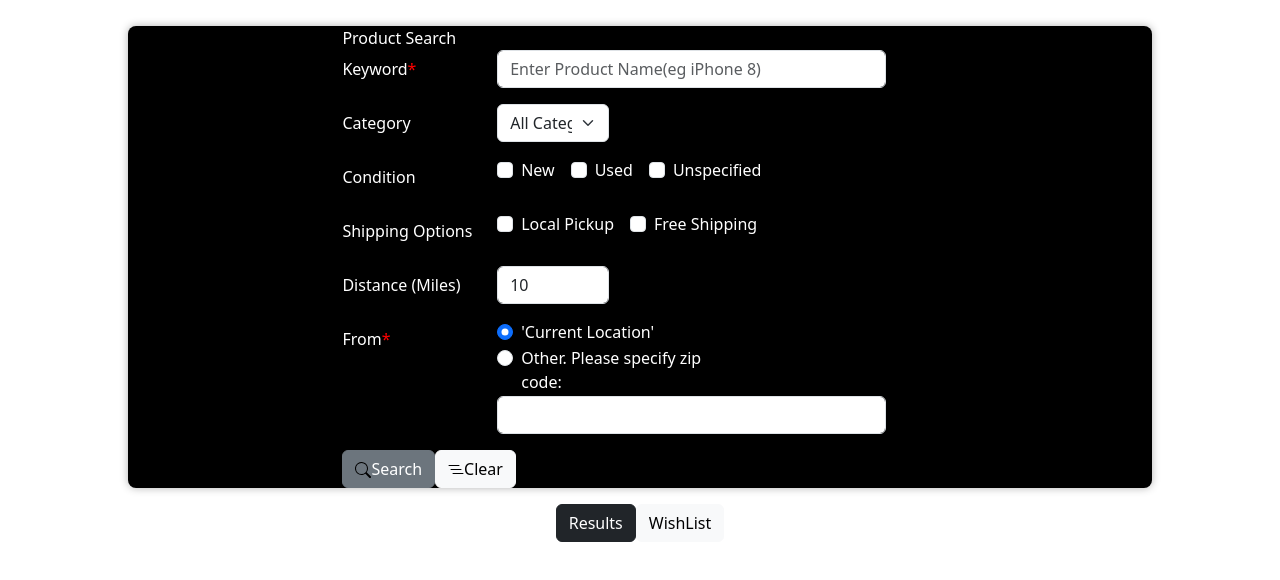
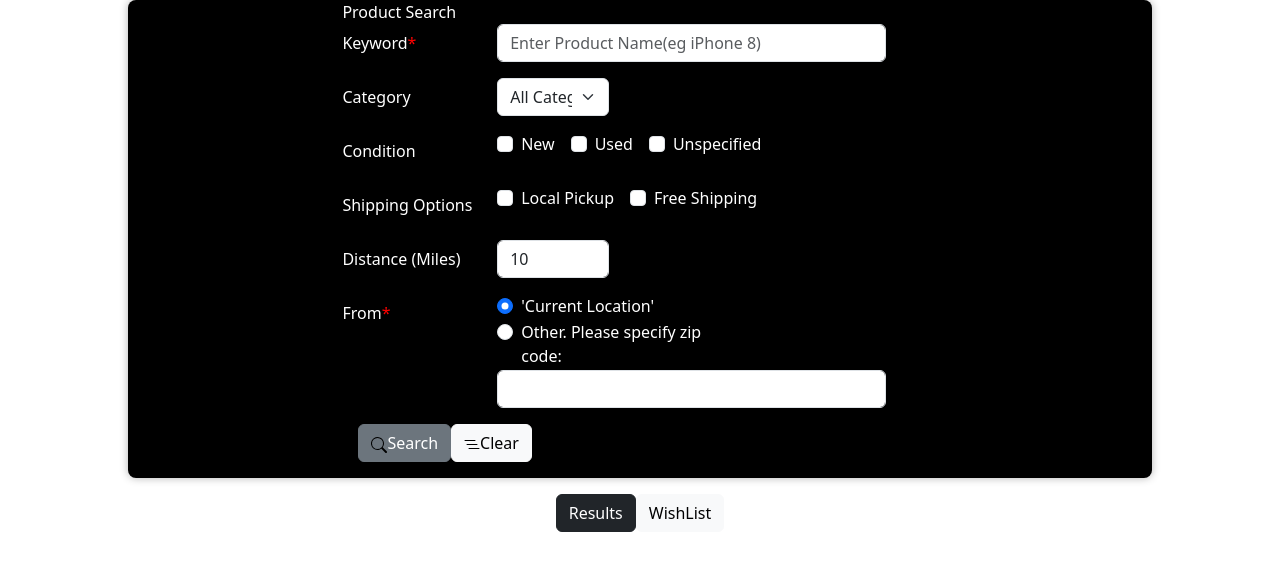
Before and after one commit to SKsaqlain/web-tech, a React app in the folder assignment3/frontend/ebay-search/: page / in a window 1280 px wide. Built offline with nearby package versions, Linux system fonts and the light colour scheme; no server answers.

Commit message:
fixed search form top margin issue

```diff
--- a/assignment3/frontend/ebay-search/src/productSearchForm/ProductSearchForm.css
+++ b/assignment3/frontend/ebay-search/src/productSearchForm/ProductSearchForm.css
@@ -6,7 +6,7 @@
     margin: 0 auto;
     width: 80%;
     height: 100%;
-    margin-top:2%;
+    /* margin-top:2%; */
     padding: 0 1rem;
     box-sizing: border-box;
 
--- a/assignment3/frontend/ebay-search/src/productSearchForm/ProductSearchForm.js
+++ b/assignment3/frontend/ebay-search/src/productSearchForm/ProductSearchForm.js
@@ -354,7 +354,7 @@ function ProductSearchForm({ onFormSubmit, onFormClear }) {
               />
             </div>
           </div>
-          <div className="button-grp">
+          <div className="button-grp m-3">
             <SearchBtn onClick={productSearch} type="submit" />
             <ClearBtn onClick={clearSearch} type="button" />
           </div>
```
